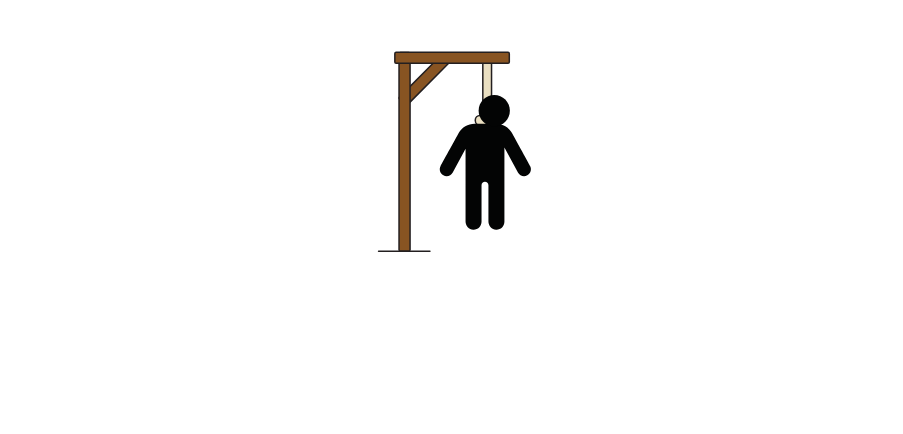
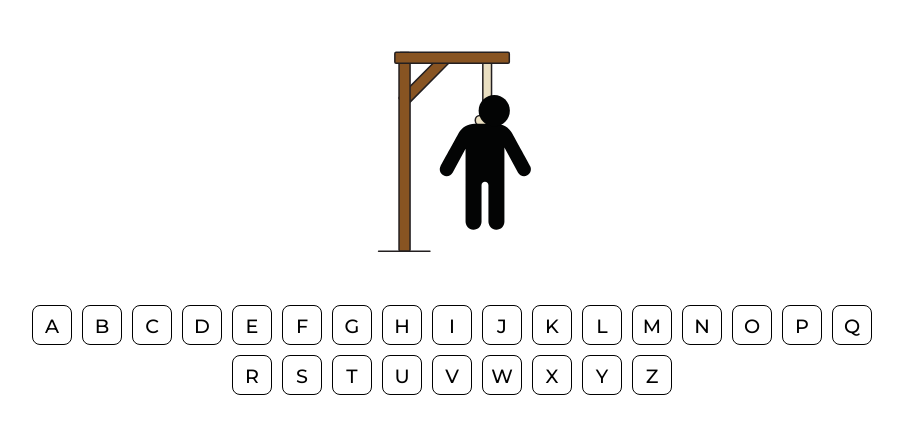
Before and after one commit to dawidow/hangman-game-js, a plain HTML site: page index.html in a window 1280 px wide. Shown: the whole page, without its empty margins (188-1091 px from the left). Drawn offline with Linux system fonts and the light colour scheme.

Commit message:
added alphabet letters

```diff
--- a/css/style.scss
+++ b/css/style.scss
@@ -18,11 +18,59 @@ body, html {
 .wrapper {
 	display: flex;
 	justify-content: center;
+	flex-direction: column;
+	align-items: center;
+	width: 100%;
 
 	.hangman-img {
 		width: 300px;
 		height: 300px;
 	}
 
+	.letters {
+		width: 70%;
+		margin: 0 auto;
+		display: flex;
+		flex-wrap: wrap;
+		justify-content: center;
+		color: #000;
 
+		&__key {
+			margin: 5px;
+			font-size: 1.2rem;
+			width: 40px;
+			height: 40px;
+			line-height: 40px;
+			text-align: center;
+			border: 1px solid #000;
+			border-radius: 8px;
+			transition: all .3s ease-in-out;
+			background-color: #fff;
+			cursor: pointer;
+
+			&:hover {
+				background-color: #f1f1f1;
+			}
+
+			&--correct, &--incorrect {
+				margin: 5px;
+				font-size: 1.2rem;
+				width: 40px;
+				height: 40px;
+				line-height: 40px;
+				text-align: center;
+				border: 1px solid #000;
+				border-radius: 8px;
+				transition: all .3s ease-in-out;
+			}
+
+			&--correct {
+				background-color: green;
+			}
+
+			&--incorrect {
+				background-color: red;
+			}
+		}
+	}
 }
--- a/index.html
+++ b/index.html
@@ -11,7 +11,8 @@
 <body>
 	<div class="wrapper">
 		<img src="./assets/hangman_5.svg" alt="" class="hangman-img">
-
+		<div class="letters">
+		</div>
 	</div>
 
 	<script src="js/script.js"></script>
--- a/js/script.js
+++ b/js/script.js
@@ -6,4 +6,15 @@ const words = [
 	'watermelon'
 ];
 
+const lettersBoard = document.querySelector('.letters');
+
 let word = words[Math.floor(Math.random() * words.length)];
+
+const letters = ['a', 'b', 'c', 'd', 'e', 'f', 'g', 'h', 'i', 'j', 'k', 'l', 'm', 'n', 'o', 'p', 'q', 'r', 's', 't', 'u', 'v', 'w', 'x', 'y', 'z'];
+
+for(let i = 0; i < letters.length; i++) {
+	let letter = document.createElement('div');
+	letter.textContent = letters[i].toUpperCase();
+	letter.classList.add('letters__key');
+	lettersBoard.appendChild(letter);
+}
```
Also changed, not shown: css/style.css, 1 other file.
